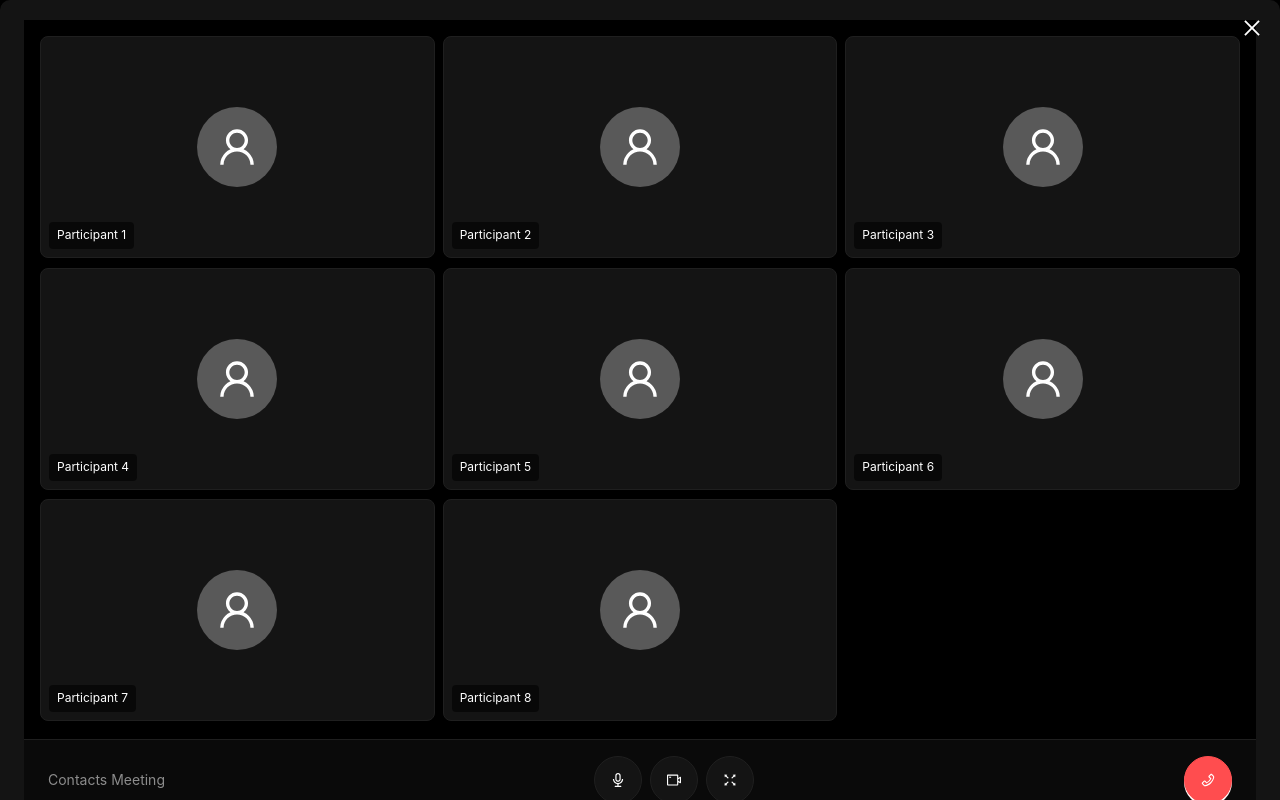
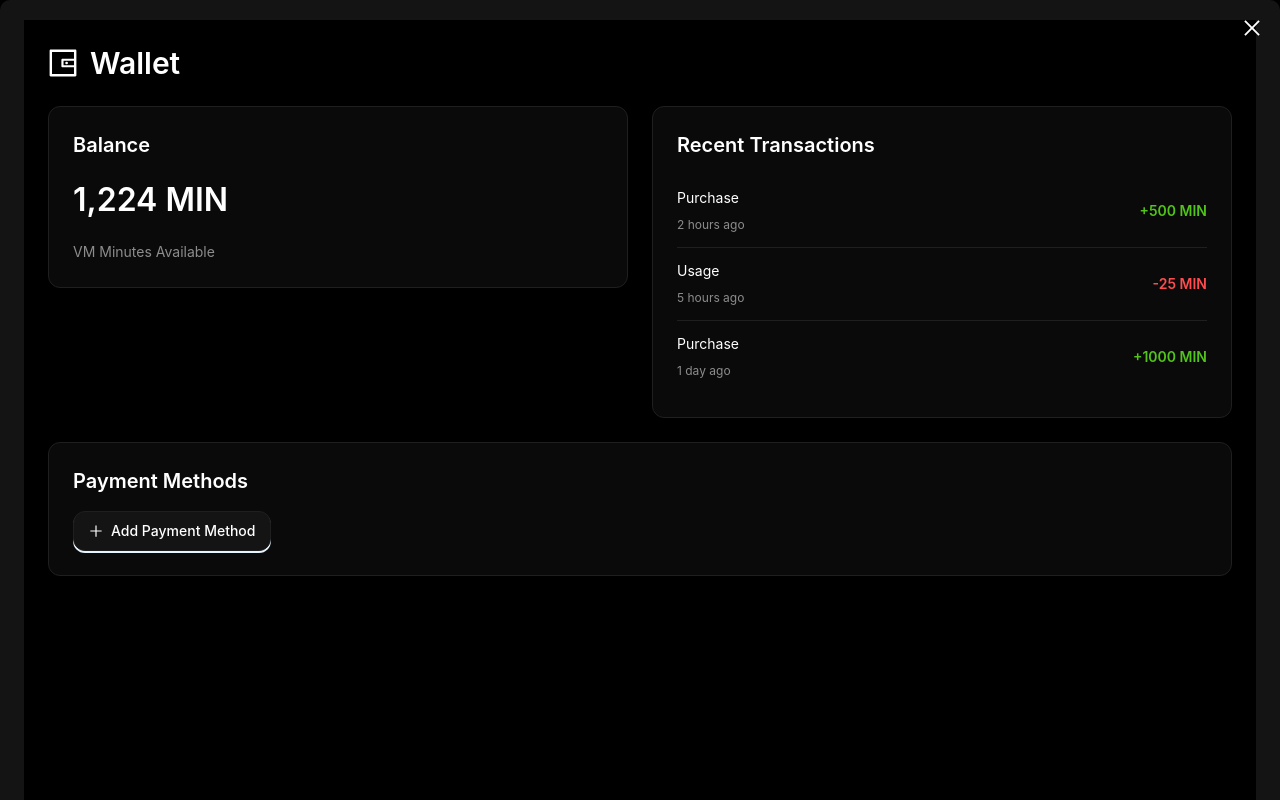
Before and after one commit to oldwestsolutions/oldoldwest, a Next.js app: page /dashboard in a window 1280 px wide. Both pictures are taken after a click on the button 991 px from the left and 31 px from the top of the page. Built offline with nearby package versions, Linux system fonts and the light colour scheme.

Commit message:
Change contacts icon to wallet, add gray shadows to buttons, create wallet/calendar/email modals with proper interfaces

```diff
--- a/src/app/dashboard/page.tsx
+++ b/src/app/dashboard/page.tsx
@@ -1,7 +1,7 @@
 'use client'
 
 import { Layout, Typography, Button, Card, Row, Col, List, Avatar, Input, Tabs, Calendar, Badge, Modal, Dropdown } from 'antd'
-import { UserOutlined, MailOutlined, CalendarOutlined, VideoCameraOutlined, SearchOutlined, PlusOutlined, PhoneOutlined, MessageOutlined, AudioOutlined, AudioMutedOutlined, CloseOutlined, FullscreenOutlined, FullscreenExitOutlined, DownOutlined, SettingOutlined, LogoutOutlined } from '@ant-design/icons'
+import { UserOutlined, MailOutlined, CalendarOutlined, VideoCameraOutlined, SearchOutlined, PlusOutlined, PhoneOutlined, MessageOutlined, AudioOutlined, AudioMutedOutlined, CloseOutlined, FullscreenOutlined, FullscreenExitOutlined, DownOutlined, SettingOutlined, LogoutOutlined, WalletOutlined, ContactsOutlined, SendOutlined, InboxOutlined, FileTextOutlined } from '@ant-design/icons'
 import { useState } from 'react'
 import type { Dayjs } from 'dayjs'
 import type { MenuProps } from 'antd'
@@ -16,7 +16,7 @@ export default function Dashboard() {
   const [activeTab, setActiveTab] = useState('contacts')
   const [selectedDate, setSelectedDate] = useState<Dayjs | null>(null)
   const [isModalVisible, setIsModalVisible] = useState(false)
-  const [modalType, setModalType] = useState<'contacts' | 'calendar' | 'mailbox' | null>(null)
+  const [modalType, setModalType] = useState<'wallet' | 'calendar' | 'mailbox' | null>(null)
   const [isMuted, setIsMuted] = useState(false)
   const [isVideoOff, setIsVideoOff] = useState(false)
   const [isFullscreen, setIsFullscreen] = useState(false)
@@ -335,9 +335,9 @@ export default function Dashboard() {
         <div style={{ display: 'flex', alignItems: 'center', gap: 12 }}>
           <Button
             type="text"
-            icon={<UserOutlined />}
+            icon={<WalletOutlined />}
             onClick={() => {
-              setModalType('contacts')
+              setModalType('wallet')
               setIsModalVisible(true)
             }}
             style={{
@@ -380,7 +380,8 @@ export default function Dashboard() {
                 borderRadius: 12,
                 display: 'flex',
                 alignItems: 'center',
-                gap: 8
+                gap: 8,
+                boxShadow: '0 2px 8px rgba(140, 140, 140, 0.2)'
               }}
             >
               Account
@@ -427,7 +428,8 @@ export default function Dashboard() {
                     background: '#141414',
                     borderColor: '#1f1f1f',
                     color: '#ffffff',
-                    borderRadius: 12
+                    borderRadius: 12,
+                    boxShadow: '0 2px 8px rgba(140, 140, 140, 0.2)'
                   }}
                 >
                   Start Meeting
@@ -479,143 +481,243 @@ export default function Dashboard() {
           flexDirection: 'column',
           background: '#000000'
         }}>
-          {/* Video Grid Area */}
-          <div style={{
-            flex: 1,
-            display: 'grid',
-            gridTemplateColumns: 'repeat(auto-fit, minmax(300px, 1fr))',
-            gap: '8px',
-            padding: '16px',
-            overflow: 'auto'
-          }}>
-            {/* Mock video participants */}
-            {[1, 2, 3, 4, 5, 6, 7, 8].map((num) => (
-              <div
-                key={num}
-                style={{
-                  aspectRatio: '16/9',
-                  background: '#141414',
-                  borderRadius: '8px',
-                  border: '1px solid #1f1f1f',
-                  display: 'flex',
-                  alignItems: 'center',
-                  justifyContent: 'center',
-                  position: 'relative',
-                  overflow: 'hidden'
-                }}
-              >
-                <Avatar
-                  size={80}
-                  icon={<UserOutlined />}
-                  style={{ background: '#595959' }}
+          {modalType === 'wallet' && (
+            <div style={{ flex: 1, padding: '24px', overflow: 'auto' }}>
+              <Title level={2} style={{ color: '#ffffff', marginBottom: 24 }}>
+                <WalletOutlined style={{ marginRight: 12 }} />
+                Wallet
+              </Title>
+              <Row gutter={[24, 24]}>
+                <Col xs={24} md={12}>
+                  <Card bordered style={{ background: '#0a0a0a', borderColor: '#1f1f1f', borderRadius: 12 }}>
+                    <Title level={4} style={{ color: '#ffffff', marginBottom: 16 }}>Balance</Title>
+                    <Text style={{ fontSize: 32, color: '#ffffff', fontWeight: 600 }}>1,224 MIN</Text>
+                    <div style={{ marginTop: 16 }}>
+                      <Text style={{ color: '#8c8c8c', fontSize: 14 }}>VM Minutes Available</Text>
+                    </div>
+                  </Card>
+                </Col>
+                <Col xs={24} md={12}>
+                  <Card bordered style={{ background: '#0a0a0a', borderColor: '#1f1f1f', borderRadius: 12 }}>
+                    <Title level={4} style={{ color: '#ffffff', marginBottom: 16 }}>Recent Transactions</Title>
+                    <List
+                      dataSource={[
+                        { id: 1, type: 'Purchase', amount: '+500 MIN', date: '2 hours ago' },
+                        { id: 2, type: 'Usage', amount: '-25 MIN', date: '5 hours ago' },
+                        { id: 3, type: 'Purchase', amount: '+1000 MIN', date: '1 day ago' },
+                      ]}
+                      renderItem={(item) => (
+                        <List.Item style={{ borderColor: '#1f1f1f', padding: '12px 0' }}>
+                          <List.Item.Meta
+                            title={<Text style={{ color: '#ffffff' }}>{item.type}</Text>}
+                            description={<Text style={{ color: '#8c8c8c', fontSize: 12 }}>{item.date}</Text>}
                           />
-                <div style={{
-                  position: 'absolute',
-                  bottom: '8px',
-                  left: '8px',
-                  background: 'rgba(0, 0, 0, 0.6)',
-                  padding: '4px 8px',
-                  borderRadius: '4px',
-                  fontSize: '12px',
-                  color: '#ffffff'
-                }}>
-                  Participant {num}
+                          <Text style={{ color: item.type === 'Purchase' ? '#52c41a' : '#ff4d4f', fontWeight: 600 }}>
+                            {item.amount}
+                          </Text>
+                        </List.Item>
+                      )}
+                    />
+                  </Card>
+                </Col>
+                <Col xs={24}>
+                  <Card bordered style={{ background: '#0a0a0a', borderColor: '#1f1f1f', borderRadius: 12 }}>
+                    <Title level={4} style={{ color: '#ffffff', marginBottom: 16 }}>Payment Methods</Title>
+                    <Button type="primary" icon={<PlusOutlined />} style={{ background: '#141414', borderColor: '#1f1f1f' }}>
+                      Add Payment Method
+                    </Button>
+                  </Card>
+                </Col>
+              </Row>
             </div>
+          )}
+
+          {modalType === 'calendar' && (
+            <div style={{ flex: 1, padding: '24px', overflow: 'auto', display: 'flex', flexDirection: 'column' }}>
+              <div style={{ marginBottom: 24 }}>
+                <Title level={2} style={{ color: '#ffffff', marginBottom: 8 }}>
+                  <CalendarOutlined style={{ marginRight: 12 }} />
+                  Schedule Meeting
+                </Title>
+                <Text style={{ color: '#8c8c8c' }}>Select a date and time for your meeting</Text>
               </div>
-            ))}
-          </div>
-
-          {/* Bottom Controls Bar */}
-          <div style={{
-            background: '#0a0a0a',
-            borderTop: '1px solid #1f1f1f',
-            padding: '16px 24px',
-            display: 'flex',
-            alignItems: 'center',
-            justifyContent: 'space-between'
-          }}>
-            <div style={{ display: 'flex', alignItems: 'center', gap: '8px' }}>
-              <Text style={{ color: '#8c8c8c', fontSize: '14px' }}>
-                {modalType === 'contacts' ? 'Contacts Meeting' : modalType === 'calendar' ? 'Calendar Meeting' : modalType === 'mailbox' ? 'Mailbox Meeting' : 'Meeting'}
-              </Text>
-            </div>
-
-            <div style={{ display: 'flex', alignItems: 'center', gap: '8px' }}>
+              <Row gutter={[24, 24]} style={{ flex: 1 }}>
+                <Col xs={24} md={12}>
+                  <Card bordered style={{ background: '#0a0a0a', borderColor: '#1f1f1f', borderRadius: 12 }}>
+                    <Calendar
+                      fullscreen={false}
+                      style={{ background: '#000000' }}
+                      dateCellRender={dateCellRender}
+                      onSelect={(date) => setSelectedDate(date)}
+                    />
+                  </Card>
+                </Col>
+                <Col xs={24} md={12}>
+                  <Card bordered style={{ background: '#0a0a0a', borderColor: '#1f1f1f', borderRadius: 12 }}>
+                    <Title level={4} style={{ color: '#ffffff', marginBottom: 16 }}>Available Times</Title>
+                    <div style={{ display: 'grid', gridTemplateColumns: 'repeat(3, 1fr)', gap: '8px' }}>
+                      {['9:00 AM', '10:00 AM', '11:00 AM', '1:00 PM', '2:00 PM', '3:00 PM', '4:00 PM', '5:00 PM'].map((time) => (
                         <Button
-                type={isMuted ? 'primary' : 'default'}
-                danger={isMuted}
-                icon={isMuted ? <AudioMutedOutlined /> : <AudioOutlined />}
-                onClick={() => setIsMuted(!isMuted)}
-                style={{
-                  background: isMuted ? '#ff4d4f' : '#141414',
-                  borderColor: '#1f1f1f',
-                  color: '#ffffff',
-                  borderRadius: '50%',
-                  width: '48px',
-                  height: '48px',
-                  display: 'flex',
-                  alignItems: 'center',
-                  justifyContent: 'center'
-                }}
-              />
-              <Button
-                type={isVideoOff ? 'primary' : 'default'}
-                danger={isVideoOff}
-                icon={<VideoCameraOutlined />}
-                onClick={() => setIsVideoOff(!isVideoOff)}
-                style={{
-                  background: isVideoOff ? '#ff4d4f' : '#141414',
-                  borderColor: '#1f1f1f',
-                  color: '#ffffff',
-                  borderRadius: '50%',
-                  width: '48px',
-                  height: '48px',
-                  display: 'flex',
-                  alignItems: 'center',
-                  justifyContent: 'center'
-                }}
-              />
-              <Button
-                type="default"
-                icon={isFullscreen ? <FullscreenExitOutlined /> : <FullscreenOutlined />}
-                onClick={() => setIsFullscreen(!isFullscreen)}
+                          key={time}
                           style={{
                             background: '#141414',
                             borderColor: '#1f1f1f',
                             color: '#ffffff',
-                  borderRadius: '50%',
-                  width: '48px',
-                  height: '48px',
-                  display: 'flex',
-                  alignItems: 'center',
-                  justifyContent: 'center'
+                            borderRadius: 8
+                          }}
+                        >
+                          {time}
+                        </Button>
+                      ))}
+                    </div>
+                    <div style={{ marginTop: 24 }}>
+                      <Input
+                        placeholder="Meeting Title"
+                        style={{
+                          background: '#000000',
+                          borderColor: '#1f1f1f',
+                          color: '#ffffff',
+                          marginBottom: 12
                         }}
                       />
+                      <Input.TextArea
+                        placeholder="Meeting Description"
+                        rows={4}
+                        style={{
+                          background: '#000000',
+                          borderColor: '#1f1f1f',
+                          color: '#ffffff',
+                          marginBottom: 12
+                        }}
+                      />
+                      <Button type="primary" block style={{ background: '#141414', borderColor: '#1f1f1f' }}>
+                        Schedule Meeting
+                      </Button>
                     </div>
+                  </Card>
+                </Col>
+              </Row>
+            </div>
+          )}
 
-            <div style={{ display: 'flex', alignItems: 'center', gap: '8px' }}>
+          {modalType === 'mailbox' && (
+            <div style={{ flex: 1, display: 'flex', flexDirection: 'column', background: '#000000' }}>
+              <div style={{ borderBottom: '1px solid #1f1f1f', padding: '16px 24px', display: 'flex', alignItems: 'center', justifyContent: 'space-between' }}>
+                <Title level={3} style={{ color: '#ffffff', margin: 0 }}>
+                  <MailOutlined style={{ marginRight: 12 }} />
+                  Mail
+                </Title>
+                <Button
+                  icon={<ContactsOutlined />}
+                  onClick={() => {
+                    setModalType('wallet')
+                  }}
+                  style={{
+                    background: '#141414',
+                    borderColor: '#1f1f1f',
+                    color: '#ffffff'
+                  }}
+                >
+                  Contacts
+                </Button>
+              </div>
+              <div style={{ display: 'flex', flex: 1, overflow: 'hidden' }}>
+                <div style={{ width: 200, borderRight: '1px solid #1f1f1f', padding: '16px', background: '#0a0a0a' }}>
                   <Button
                     type="primary"
-                danger
-                icon={<PhoneOutlined />}
-                onClick={() => {
-                  setIsModalVisible(false)
-                  setModalType(null)
+                    icon={<PlusOutlined />}
+                    block
+                    style={{
+                      background: '#141414',
+                      borderColor: '#1f1f1f',
+                      marginBottom: 16
                     }}
+                  >
+                    Compose
+                  </Button>
+                  <List
+                    dataSource={[
+                      { key: 'inbox', label: 'Inbox', icon: <InboxOutlined />, count: 12 },
+                      { key: 'sent', label: 'Sent', icon: <SendOutlined /> },
+                      { key: 'drafts', label: 'Drafts', icon: <FileTextOutlined /> },
+                    ]}
+                    renderItem={(item) => (
+                      <List.Item
                         style={{
-                  background: '#ff4d4f',
-                  borderColor: '#ff4d4f',
+                          padding: '12px',
+                          borderRadius: 8,
+                          cursor: 'pointer',
+                          background: '#000000',
+                          marginBottom: 4
+                        }}
+                      >
+                        <div style={{ display: 'flex', alignItems: 'center', justifyContent: 'space-between', width: '100%' }}>
+                          <div style={{ display: 'flex', alignItems: 'center', gap: 8 }}>
+                            {item.icon}
+                            <Text style={{ color: '#ffffff' }}>{item.label}</Text>
+                          </div>
+                          {item.count && <Badge count={item.count} />}
+                        </div>
+                      </List.Item>
+                    )}
+                  />
+                </div>
+                <div style={{ flex: 1, padding: '24px', overflow: 'auto' }}>
+                  <Input
+                    placeholder="Search mail"
+                    prefix={<SearchOutlined style={{ color: '#8c8c8c' }} />}
+                    style={{
+                      background: '#0a0a0a',
+                      borderColor: '#1f1f1f',
                       color: '#ffffff',
-                  borderRadius: '50%',
-                  width: '48px',
-                  height: '48px',
-                  display: 'flex',
-                  alignItems: 'center',
-                  justifyContent: 'center'
+                      marginBottom: 16
                     }}
+                  />
+                  <List
+                    dataSource={messages}
+                    renderItem={(item) => (
+                      <List.Item
+                        style={{
+                          padding: '16px',
+                          borderRadius: 8,
+                          marginBottom: 8,
+                          background: item.unread ? '#141414' : '#000000',
+                          border: '1px solid #1f1f1f',
+                          cursor: 'pointer'
+                        }}
+                      >
+                        <List.Item.Meta
+                          avatar={
+                            <Avatar
+                              icon={<UserOutlined />}
+                              style={{ background: '#141414' }}
+                            />
+                          }
+                          title={
+                            <div style={{ display: 'flex', alignItems: 'center', justifyContent: 'space-between' }}>
+                              <Text strong style={{ color: '#ffffff', fontSize: 14 }}>{item.from}</Text>
+                              {item.unread && <Badge dot />}
+                            </div>
+                          }
+                          description={
+                            <div>
+                              <Text style={{ color: '#ffffff', fontSize: 13, display: 'block', marginBottom: 4 }}>
+                                {item.subject}
+                              </Text>
+                              <Text style={{ color: '#8c8c8c', fontSize: 12 }}>{item.preview}</Text>
+                              <Text style={{ color: '#595959', fontSize: 11, display: 'block', marginTop: 4 }}>
+                                {item.time}
+                              </Text>
+                            </div>
+                          }
+                        />
+                      </List.Item>
+                    )}
                   />
                 </div>
               </div>
+            </div>
+          )}
         </div>
       </Modal>
     </Layout>
```
Lines whose indentation alone changed are shown as unchanged.
